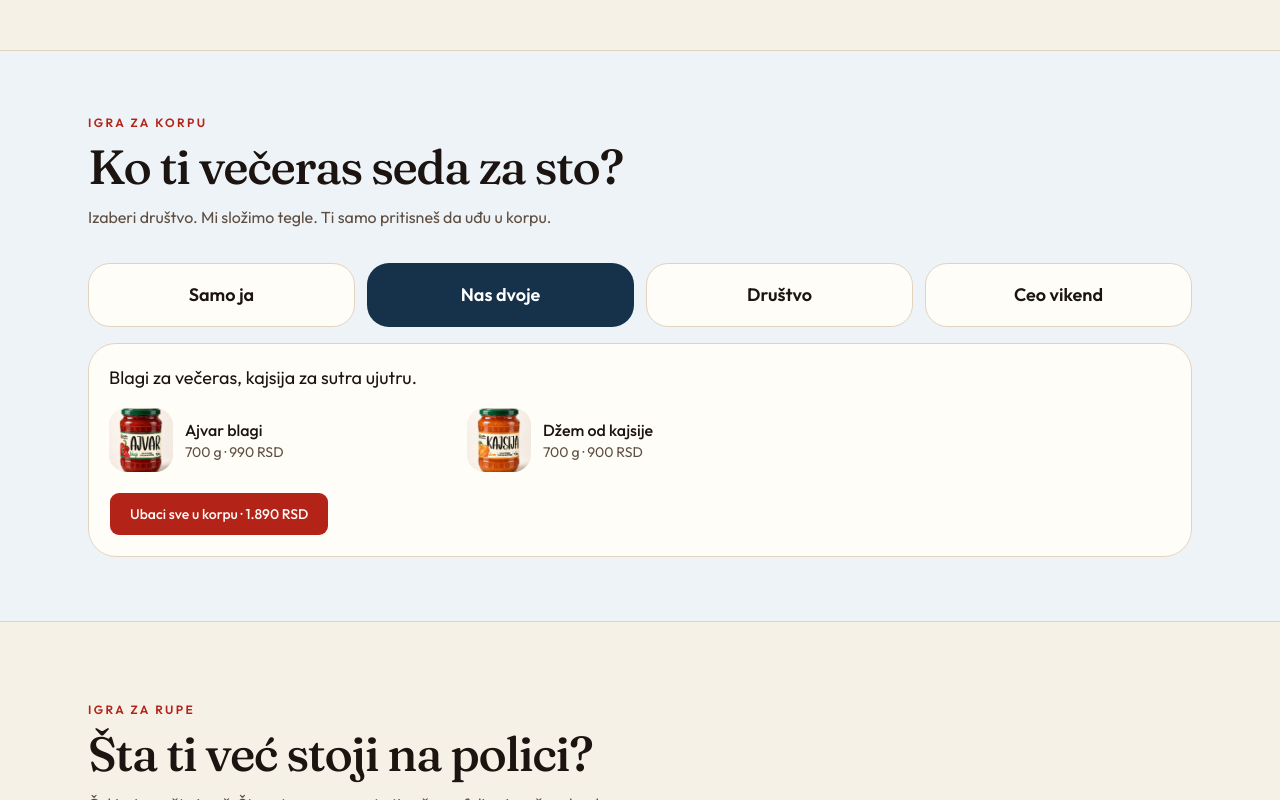
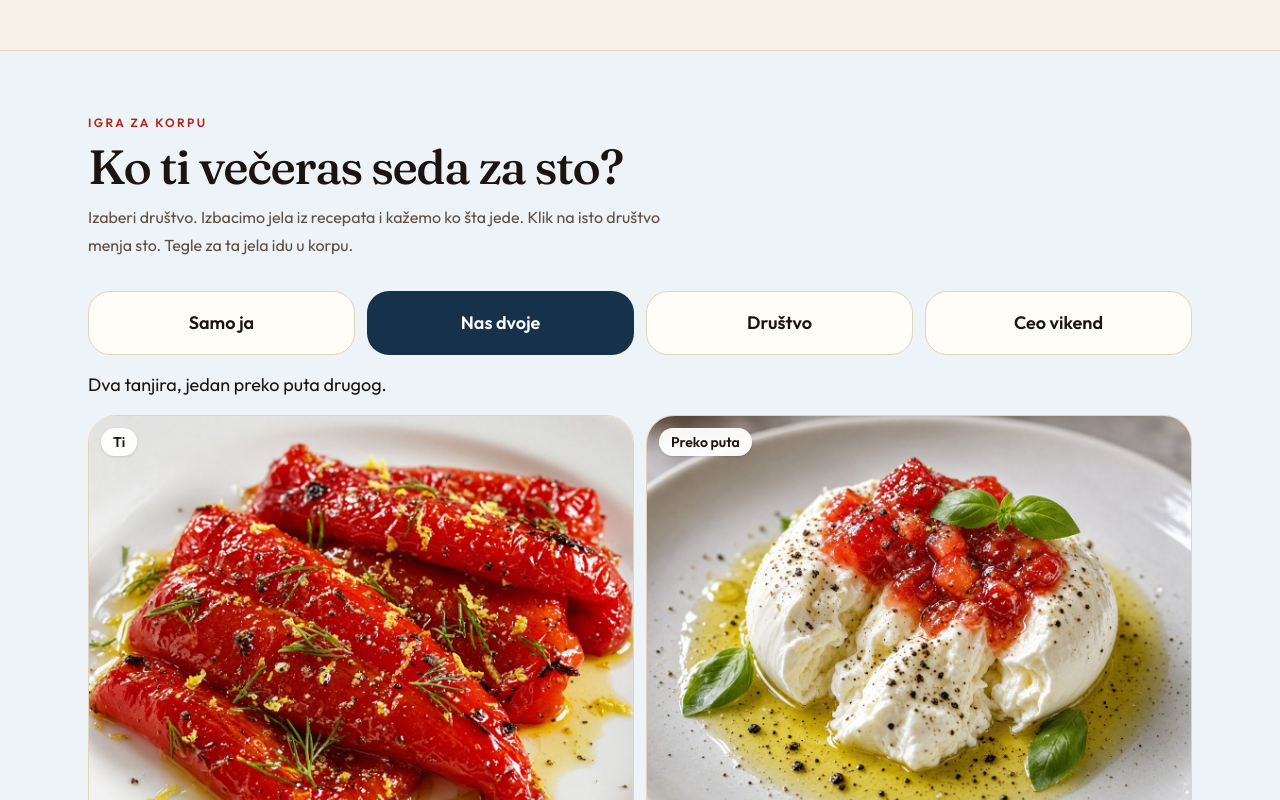
Before and after one commit to coko99/branogusto, a Next.js app: page / in a window 1280 px wide. Shown: the part 2000-2800 px from the top of the page. Built offline with nearby package versions, Linux system fonts and the light colour scheme.

Commit message:
Seat each guest with a recipe from the pantry when the table is chosen.
Co-authored-by: milosmijajlovic390 <milosmijajlovic390@gmail.com>

```diff
--- a/app/globals.css
+++ b/app/globals.css
@@ -360,6 +360,20 @@
   }
 }
 
+@keyframes dish-pop {
+  0% {
+    opacity: 0;
+    transform: translateY(28px) scale(0.92);
+  }
+  70% {
+    transform: translateY(-6px) scale(1.02);
+  }
+  100% {
+    opacity: 1;
+    transform: none;
+  }
+}
+
 @keyframes rise-in {
   from {
     opacity: 0;
@@ -434,6 +448,10 @@
     animation: taste-swap 0.45s cubic-bezier(0.2, 0.8, 0.2, 1) both;
   }
 
+  .dish-pop {
+    animation: dish-pop 0.55s cubic-bezier(0.2, 0.8, 0.2, 1) both;
+  }
+
   @supports (animation-timeline: view()) {
     .step-reveal {
       animation: rise-in linear both;
--- a/components/guest-night.tsx
+++ b/components/guest-night.tsx
@@ -1,11 +1,13 @@
 "use client"
 
 import Image from "next/image"
+import Link from "next/link"
 import { useState } from "react"
 
 import { useCart } from "@/components/cart-provider"
 import { Container } from "@/components/container"
 import { buttonVariants } from "@/components/ui/button"
+import { getRecipe } from "@/lib/commerce"
 import { formatRsd, getProduct } from "@/lib/site"
 import { cn } from "cn"
 
@@ -13,35 +15,96 @@ const nights = [
   {
     id: "sam",
     label: "Samo ja",
-    line: "Jedna mala tegla. Hleb nestane pre nje.",
-    slugs: ["ajvar-blagi-375"],
+    line: "Jedan tanjir. Niko ne traži zalogaj.",
+    tables: [
+      [{ who: "Ti", recipe: "jaje-ljuti-ajvar-hleb", bite: "Ljuti ajvar, jaje i kvasni hleb. Večera bez društva." }],
+      [{ who: "Ti", recipe: "sipurak-tonik", bite: "Jedna čaša šipurka. Ostatak večeri ostaje tih." }],
+    ],
   },
   {
     id: "dvoje",
     label: "Nas dvoje",
-    line: "Blagi za večeras, kajsija za sutra ujutru.",
-    slugs: ["ajvar-blagi-700", "dzem-kajsija"],
+    line: "Dva tanjira, jedan preko puta drugog.",
+    tables: [
+      [
+        { who: "Ti", recipe: "somborka-krudo", bite: "Crvena paprika, limun, ulje. Tvoj tanjir." },
+        { who: "Preko puta", recipe: "burrata-jagoda-biber", bite: "Jagoda, burrata i biber. Druga viljuška ide ovamo." },
+      ],
+      [
+        { who: "Ti", recipe: "tikvice-feta-borovnica", bite: "Tikvica, feta i borovnica. Hladno, slano, tvoje." },
+        { who: "Preko puta", recipe: "kajsija-halva-pistaci", bite: "Kajsija i halva. Taj tanjir se ne deli." },
+      ],
+    ],
   },
   {
     id: "drustvo",
     label: "Društvo",
-    line: "Ljuti na sredinu stola, somborka u sendvič.",
-    slugs: ["ajvar-ljuti-700", "somborka"],
+    line: "Četiri mesta. Svako dobija svoje jelo.",
+    tables: [
+      [
+        { who: "Domaćin", recipe: "humus-sa-ajvarom", bite: "Humus sa bunarom od ljutog. On maže prvi." },
+        { who: "Komšija", recipe: "ban-mi-sa-somborkom", bite: "Somborka u lepinji. On ne čeka ostale." },
+        { who: "Tetka", recipe: "topli-kamember-kajsija", bite: "Topli sir i kajsija. Njen tanjir, njen nož." },
+        { who: "Klinac", recipe: "sipurak-spritz", bite: "Čaša šipurka sa ledom. On pije, ne jede šerpu." },
+      ],
+      [
+        { who: "Domaćin", recipe: "karfiol-ajvar-aioli", bite: "Karfiol i ajvar aioli. Sredina stola, ali njegov zalogaj." },
+        { who: "Kum", recipe: "somborka-krudo", bite: "Paprika u citrusu. On je tražio nešto što nije čorba." },
+        { who: "Sa kraja", recipe: "aronija-gastric-na-cvekli", bite: "Cvekla i aronija. Ko sedne ovde, jede ovo." },
+        { who: "Ko je doneo hleb", recipe: "ajvar-puter-na-kukuruzu", bite: "Kukuruz i ljuti puter. On deli klipove." },
+      ],
+    ],
   },
   {
     id: "vikend",
     label: "Ceo vikend",
-    line: "Oba ajvara i šipurak. Zima može da kuca.",
-    slugs: ["ajvar-blagi-700", "ajvar-ljuti-700", "dzem-sipurak"],
+    line: "Isti sto, četiri obroka. Svako jede u svoje vreme.",
+    tables: [
+      [
+        { who: "Ti, petak uveče", recipe: "kremasta-pasta-sa-ajvarom", bite: "Pasta i blagi ajvar. Prva večera je tvoja." },
+        { who: "On, subota ujutru", recipe: "palacinke-sa-pekmezom", bite: "Palačinke i šljiva. On ustaje pre tebe." },
+        { who: "Gost, subota", recipe: "somborka-u-citrusu", bite: "Somborka u citrusu. Gost jede ovo, ne ostatke." },
+        { who: "Svi, nedelja", recipe: "panakota-sa-aronijom", bite: "Panakota i aronija. Poslednji tanjir deli se na odlasku." },
+      ],
+      [
+        { who: "Ti, petak", recipe: "tortilja-sa-ajvarom", bite: "Tortilja, ljuti i somborka. Petak bez šerpe." },
+        { who: "Ona, subota", recipe: "kajsija-preko-sira", bite: "Mlad sir i kajsija. Njen doručak, tvoja kafa." },
+        { who: "Komšija, uveče", recipe: "labneh-sa-ajvarom", bite: "Labneh i blagi ajvar. On seda kasno." },
+        { who: "Ko ostane, nedelja", recipe: "gazpacho-od-jagode", bite: "Hladna jagoda u čaši. Ko ostane, pije ovo." },
+      ],
+    ],
   },
 ] as const
 
 export function GuestNight() {
   const [active, setActive] = useState<(typeof nights)[number]["id"]>("dvoje")
+  const [round, setRound] = useState(0)
   const { add } = useCart()
   const night = nights.find((item) => item.id === active) ?? nights[1]
-  const products = night.slugs.map((slug) => getProduct(slug)).filter((item) => item != null)
+  const table = night.tables[round % night.tables.length]
+  const seats = table.flatMap((seat) => {
+    const recipe = getRecipe(seat.recipe)
+    return recipe ? [{ who: seat.who, bite: seat.bite, recipe }] : []
+  })
+  const products = [
+    ...new Map(
+      seats
+        .flatMap((seat) => seat.recipe.productSlugs)
+        .map((slug) => getProduct(slug))
+        .filter((product) => product != null)
+        .map((product) => [product.slug, product])
+    ).values(),
+  ]
   const total = products.reduce((sum, product) => sum + product.price, 0)
+
+  function choose(id: (typeof nights)[number]["id"]) {
+    if (id === active) {
+      setRound((current) => current + 1)
+      return
+    }
+    setActive(id)
+    setRound(0)
+  }
 
   return (
     <section className="border-y border-border bg-[#eef3f7] py-12 md:py-16">
@@ -49,7 +112,8 @@ export function GuestNight() {
         <p className="text-xs font-semibold tracking-[0.2em] text-paprika uppercase">Igra za korpu</p>
         <h2 className="mt-3 max-w-2xl text-4xl sm:text-5xl">Ko ti večeras seda za sto?</h2>
         <p className="mt-3 max-w-xl text-base leading-7 text-muted-foreground">
-          Izaberi društvo. Mi složimo tegle. Ti samo pritisneš da uđu u korpu.
+          Izaberi društvo. Izbacimo jela iz recepata i kažemo ko šta jede. Klik na isto društvo
+          menja sto. Tegle za ta jela idu u korpu.
         </p>
         <div className="mt-8 grid gap-3 sm:grid-cols-2 lg:grid-cols-4" role="radiogroup" aria-label="Ko seda za sto">
           {nights.map((item) => {
@@ -60,7 +124,7 @@ export function GuestNight() {
                 type="button"
                 role="radio"
                 aria-checked={on}
-                onClick={() => setActive(item.id)}
+                onClick={() => choose(item.id)}
                 className={cn(
                   "h-16 rounded-3xl border text-lg font-semibold",
                   on ? "border-transparent bg-[#16324a] text-white" : "border-border bg-card hover:bg-muted"
@@ -71,31 +135,61 @@ export function GuestNight() {
             )
           })}
         </div>
-        <div key={night.id} className="taste-swap mt-4 rounded-[1.75rem] border border-border bg-card p-4 sm:p-5">
+        <div key={`${night.id}-${round}`} className="taste-swap mt-4">
           <p className="text-lg leading-7">{night.line}</p>
-          <ul className="mt-4 grid gap-3 sm:grid-cols-3">
-            {products.map((product) => (
-              <li key={product.slug} className="flex items-center gap-3">
-                <div className="relative size-16 shrink-0 overflow-hidden rounded-2xl bg-[#f3eadc]">
-                  <Image src={product.image} alt="" fill sizes="64px" className="object-cover" />
+          <ul
+            className={cn(
+              "mt-4 grid gap-3",
+              seats.length > 1 && "sm:grid-cols-2",
+              seats.length > 2 && "lg:grid-cols-4"
+            )}
+            aria-live="polite"
+            aria-label="Ko šta jede"
+          >
+            {seats.map((seat, index) => (
+              <li
+                key={seat.who}
+                className="dish-pop overflow-hidden rounded-[1.75rem] border border-border bg-card"
+                style={{ animationDelay: `${index * 0.08}s` }}
+              >
+                <Link href={`/recepti/${seat.recipe.slug}`} className="group block">
+                  <div className="relative aspect-[4/3] bg-[#f3eadc]">
+                    <Image
+                      src={seat.recipe.image}
+                      alt={seat.recipe.imageAlt}
+                      fill
+                      sizes="(min-width: 1024px) 25vw, (min-width: 640px) 50vw, 100vw"
+                      className="object-cover transition duration-300 group-hover:scale-[1.03]"
+                    />
+                    <span className="absolute top-3 left-3 rounded-full bg-white/95 px-3 py-1 text-sm font-semibold text-ink shadow-sm">
+                      {seat.who}
+                    </span>
                   </div>
-                <div className="min-w-0">
-                  <p className="truncate font-medium">{product.name}</p>
-                  <p className="text-sm text-muted-foreground">
-                    {product.net ? `${product.net} · ` : ""}
-                    {formatRsd(product.price)}
-                  </p>
+                  <div className="p-4">
+                    <p className="text-xs font-semibold tracking-[0.16em] text-paprika uppercase">Jede</p>
+                    <h3 className="mt-1 text-2xl">{seat.recipe.title}</h3>
+                    <p className="mt-2 text-sm leading-6 text-muted-foreground">{seat.bite}</p>
                   </div>
+                </Link>
               </li>
             ))}
           </ul>
+          <div className="mt-4 flex flex-col gap-4 rounded-[1.75rem] border border-border bg-card p-4 sm:flex-row sm:items-center sm:justify-between">
+            <p className="text-sm leading-6 text-muted-foreground">
+              Za ovaj sto:{" "}
+              {products
+                .map((product) => (product.net ? `${product.name} ${product.net}` : product.name))
+                .join(", ")}
+              .
+            </p>
             <button
               type="button"
               onClick={() => products.forEach((product) => add(product.slug))}
-            className={cn(buttonVariants(), "mt-5 h-11 px-5")}
+              className={cn(buttonVariants(), "h-11 shrink-0 px-5")}
             >
-            Ubaci sve u korpu · {formatRsd(total)}
+              Ubaci tegle za ovaj sto · {formatRsd(total)}
             </button>
+          </div>
         </div>
       </Container>
     </section>
```
Lines whose indentation alone changed are shown as unchanged.
